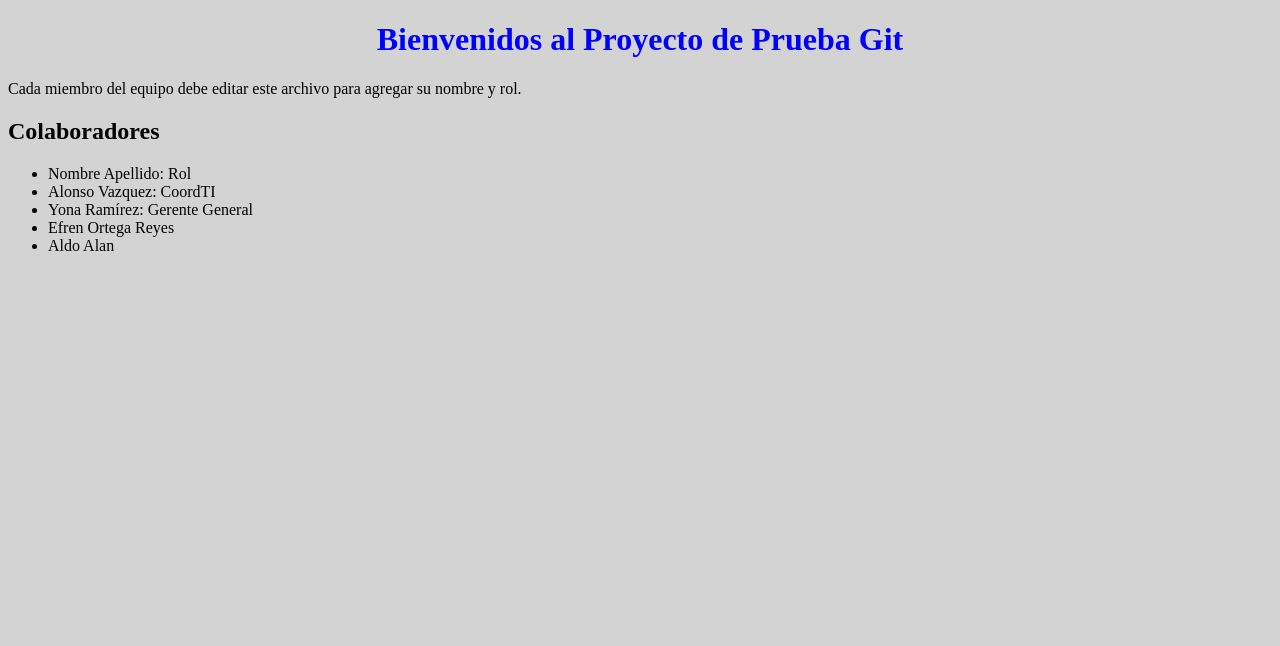
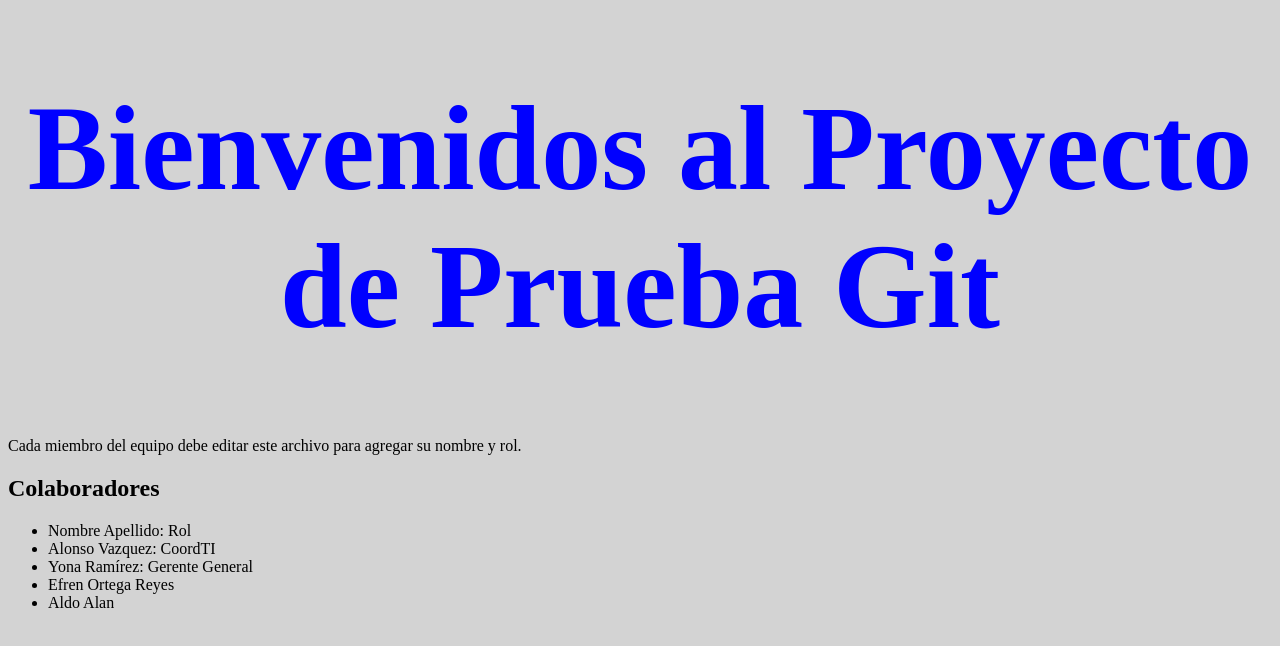
Before and after one commit to Alonso-Coordti/EvaluacionGitHub, a plain HTML site: page index.html in a window 1280 px wide. Drawn offline with Linux system fonts and the light colour scheme.

Commit message:
Estilo del título agregado AARL

```diff
--- a/style.css
+++ b/style.css
@@ -8,5 +8,6 @@ body{
 
 h1 {
     color: blue;
+    font-size: 15vh;
     text-align: center;
 }
```
